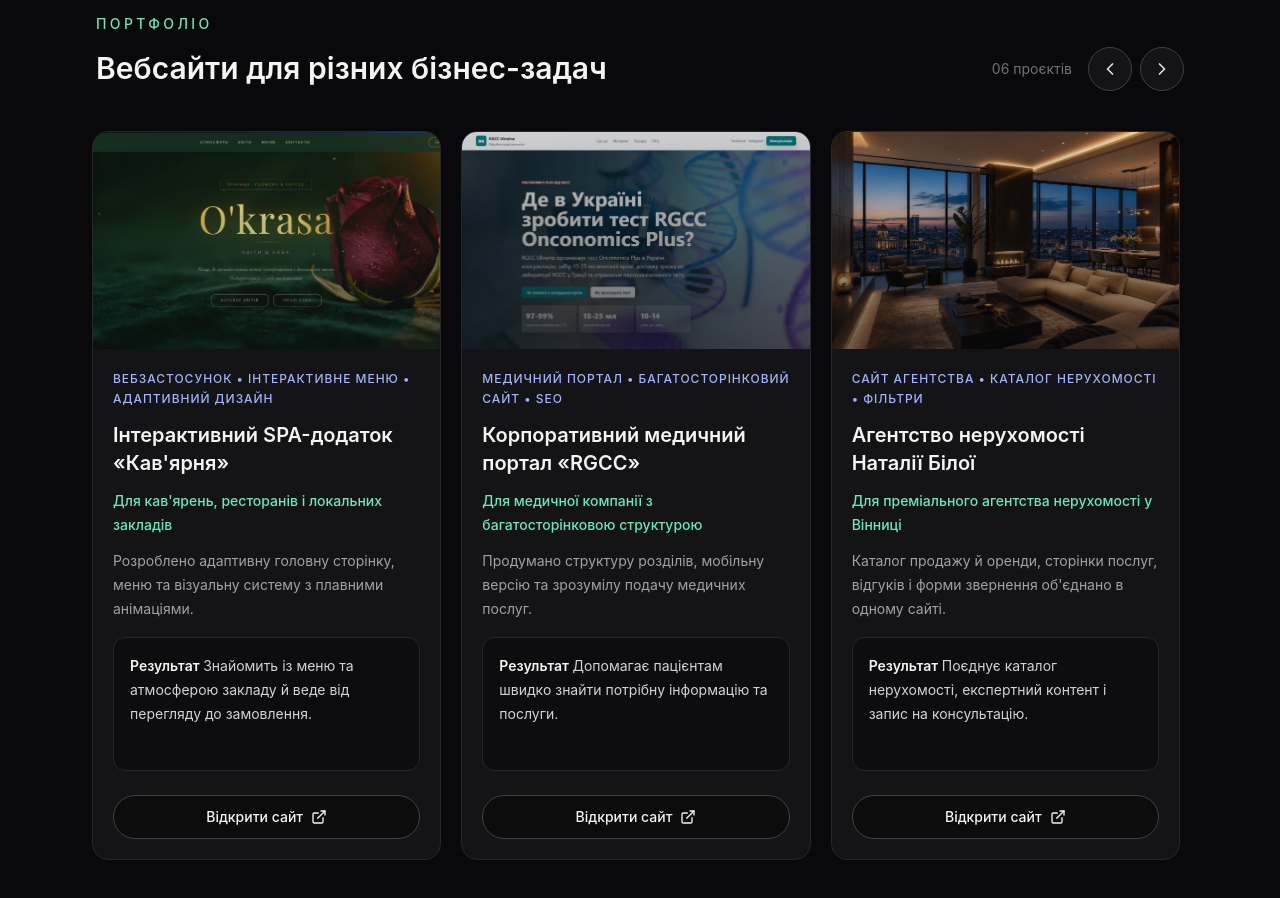
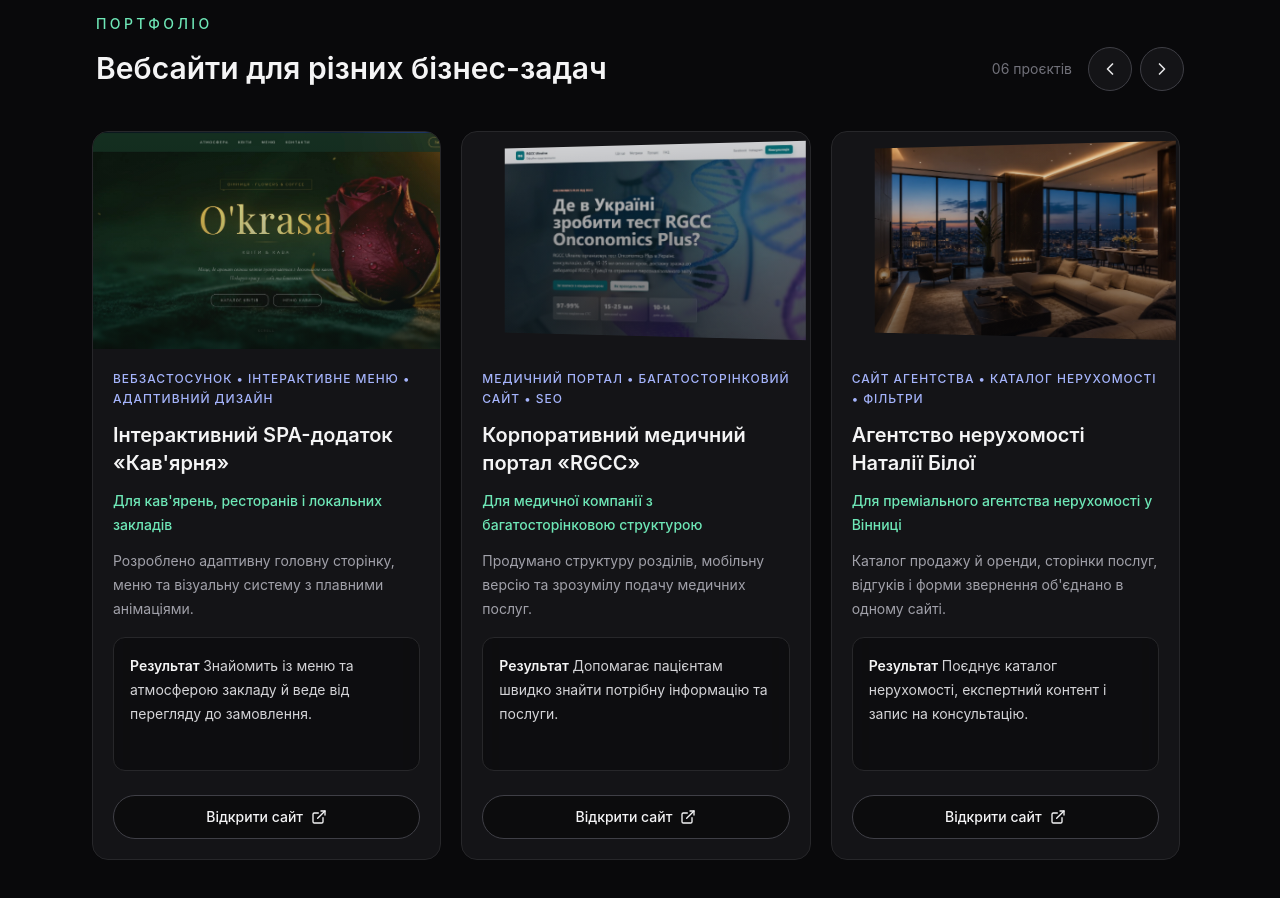
Before and after one commit to sobol07-design/portfolio, a React (Vite) app: page / in a window 1280 px wide. Shown: the part 1080-1978 px from the top of the page. Built offline with nearby package versions, Linux system fonts and the light colour scheme.

Commit message:
Add depth to portfolio project previews

```diff
--- a/src/components/Portfolio.tsx
+++ b/src/components/Portfolio.tsx
@@ -1,4 +1,5 @@
-import { useRef } from "react";
+import { useLayoutEffect, useRef } from "react";
+import { useMotionValue, useReducedMotion, useTransform } from "framer-motion";
 import { ChevronLeft, ChevronRight } from "lucide-react";
 import { projects } from "../data";
 import { ProjectCard } from "./ProjectCard";
@@ -6,6 +7,36 @@ import { RevealSection } from "./RevealSection";
 
 export function Portfolio() {
   const carouselRef = useRef<HTMLDivElement>(null);
+  const carouselCenter = useMotionValue(0);
+  const reduceMotion = useReducedMotion();
+
+  useLayoutEffect(() => {
+    const carousel = carouselRef.current;
+    if (!carousel) return;
+
+    const updateCenter = () => {
+      const firstCard = carousel.firstElementChild;
+      const cardWidth = firstCard?.getBoundingClientRect().width ?? 0;
+      const gap = Number.parseFloat(getComputedStyle(carousel).columnGap) || 0;
+      if (!cardWidth) return;
+
+      carouselCenter.set(
+        (carousel.scrollLeft + carousel.clientWidth / 2 - cardWidth / 2) /
+          (cardWidth + gap),
+      );
+    };
+
+    updateCenter();
+    carousel.addEventListener("scroll", updateCenter, { passive: true });
+    const resizeObserver = new ResizeObserver(updateCenter);
+    resizeObserver.observe(carousel);
+    if (carousel.firstElementChild) resizeObserver.observe(carousel.firstElementChild);
+
+    return () => {
+      carousel.removeEventListener("scroll", updateCenter);
+      resizeObserver.disconnect();
+    };
+  }, [carouselCenter]);
 
   function scrollProjects(direction: -1 | 1) {
     const carousel = carouselRef.current;
@@ -13,7 +44,10 @@ export function Portfolio() {
 
     const firstCard = carousel.firstElementChild;
     const cardWidth = firstCard?.getBoundingClientRect().width ?? 320;
-    carousel.scrollBy({ left: direction * (cardWidth + 20), behavior: "smooth" });
+    carousel.scrollBy({
+      left: direction * (cardWidth + 20),
+      behavior: reduceMotion ? "auto" : "smooth",
+    });
   }
 
   return (
@@ -60,12 +94,17 @@ export function Portfolio() {
           aria-label="Проєкти в портфоліо"
           className="portfolio-carousel -mx-1 flex snap-x snap-mandatory gap-5 overflow-x-auto scroll-smooth px-1 pb-5 pt-2 motion-reduce:scroll-auto"
         >
-          {projects.map((project) => (
+          {projects.map((project, index) => (
             <div
               key={project.title}
               className="w-[88%] shrink-0 snap-start sm:w-[calc((100%-1.25rem)/2)] lg:w-[calc((100%-2.5rem)/3)]"
             >
-              <ProjectCard project={project} />
+              <StackedProjectCard
+                project={project}
+                index={index}
+                carouselCenter={carouselCenter}
+                reduceMotion={reduceMotion}
+              />
             </div>
           ))}
         </div>
@@ -73,3 +112,29 @@ export function Portfolio() {
     </RevealSection>
   );
 }
+
+function StackedProjectCard({
+  project,
+  index,
+  carouselCenter,
+  reduceMotion,
+}: {
+  project: (typeof projects)[number];
+  index: number;
+  carouselCenter: ReturnType<typeof useMotionValue<number>>;
+  reduceMotion: boolean | null;
+}) {
+  const previewTransform = useTransform(carouselCenter, (center) => {
+    if (reduceMotion) return "none";
+
+    const distance = index - center;
+    const distanceFromCenter = Math.min(Math.abs(distance), 1);
+    const angle = Math.max(-1, Math.min(1, distance)) * -12;
+    const depth = distanceFromCenter * -72;
+    const scale = 1 - distanceFromCenter * 0.04;
+
+    return `perspective(800px) rotateY(${angle}deg) translateZ(${depth}px) scale(${scale})`;
+  });
+
+  return <ProjectCard project={project} previewTransform={previewTransform} />;
+}
--- a/src/components/ProjectCard.tsx
+++ b/src/components/ProjectCard.tsx
@@ -1,19 +1,30 @@
 import { ExternalLink } from "lucide-react";
+import type { MotionValue } from "framer-motion";
+import { motion } from "framer-motion";
 import type { projects } from "../data";
 
 type Project = (typeof projects)[number];
 
-export function ProjectCard({ project }: { project: Project }) {
+export function ProjectCard({
+  project,
+  previewTransform,
+}: {
+  project: Project;
+  previewTransform: MotionValue<string>;
+}) {
   return (
     <article className="group flex h-full flex-col overflow-hidden rounded-2xl border border-zinc-800 bg-zinc-900/80 backdrop-blur-xl transition duration-300 hover:-translate-y-1 hover:border-zinc-700 hover:shadow-glow">
-      <div className="relative aspect-[16/10] overflow-hidden bg-gradient-to-br from-zinc-800 via-zinc-900 to-indigo-950">
+      <motion.div
+        style={{ transform: previewTransform }}
+        className="relative aspect-[16/10] overflow-hidden bg-gradient-to-br from-zinc-800 via-zinc-900 to-indigo-950 [transform-style:preserve-3d]"
+      >
         <img
           src={project.image}
           alt={project.title}
-          className={`h-full w-full object-cover transition duration-500 group-hover:scale-105 ${project.imageClassName}`}
+          className={`h-full w-full object-cover transition-transform duration-500 group-hover:scale-105 ${project.imageClassName}`}
         />
         <div className="absolute inset-0 bg-gradient-to-t from-zinc-950/55 to-transparent" />
-      </div>
+      </motion.div>
       <div className="flex min-h-[25rem] flex-1 flex-col p-5">
         <p className="text-xs font-medium uppercase leading-5 tracking-[0.08em] text-indigo-300">{project.tech}</p>
         <h3 className="mt-3 text-xl font-semibold leading-7 text-zinc-100">
```
